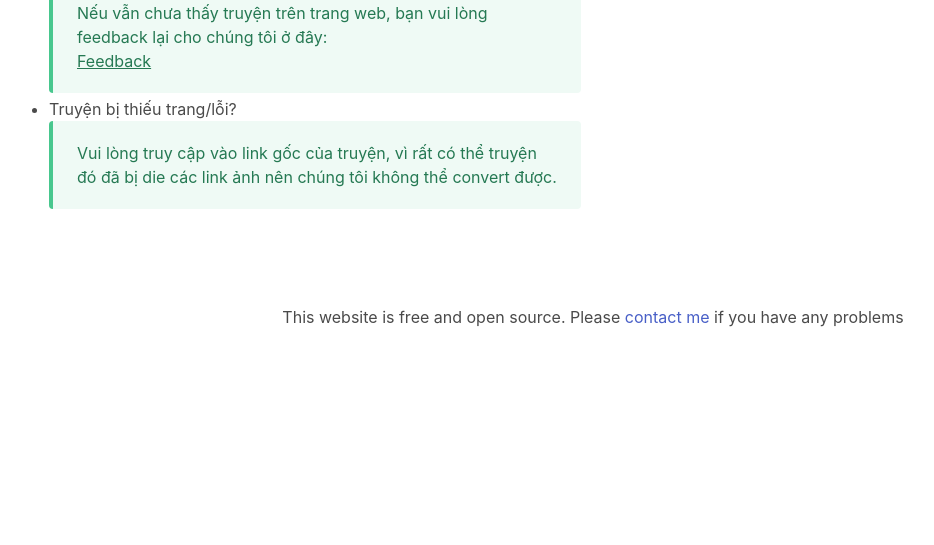
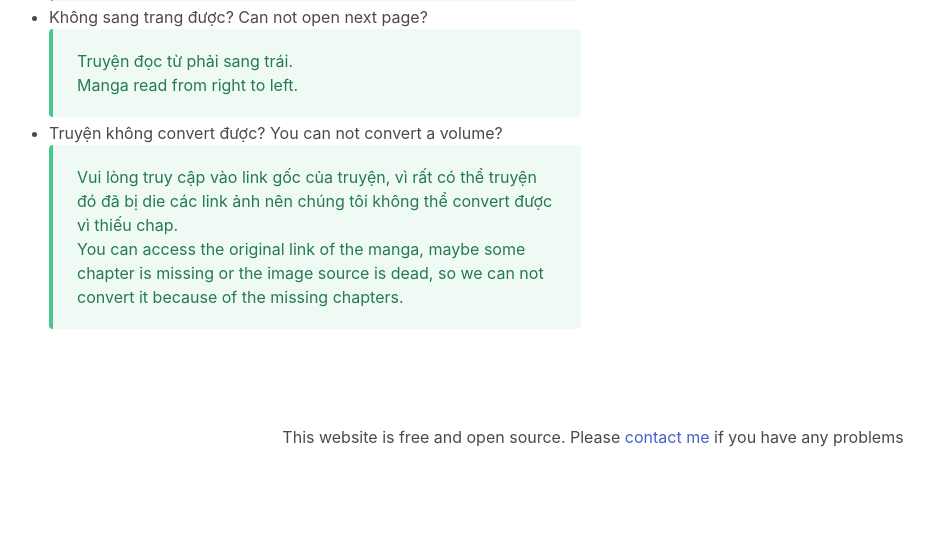
Before and after one commit to KindleManga/Kindlemanga, a Django app: page /faq/ in a window 1280 px wide. Shown: the part 1057-1602 px from the top of the page, without its empty margins (47-981 px from the left). Before the commit the page ends 1384 px from the top, so only its background shows below. Run offline with Django 3.2, Linux system fonts and the light colour scheme; parts of the project's set-up code (start-up, migrations or seed data) failed here and were passed over; some libraries are stand-ins or nearby versions.

Commit message:
update readme

```diff
--- a/manga_web/templates/manga/faq.html
+++ b/manga_web/templates/manga/faq.html
@@ -11,7 +11,7 @@
         <div class="content">
           <ul>
             <li>
-              Một vol(tập) có bao nhiêu chap(chương)?
+              Một vol(tập) có bao nhiêu chap(chương)? / How many chapters in a volume?
               <article class="message is-success">
                 <div class="message-body">
                   <p>
@@ -23,6 +23,14 @@
                     >
                     thì mình đã chia mỗi volume gồm 12 chapter. Còn lẻ bao nhiêu
                     chap thì sẽ cho vào vol cuối. (Update: giảm còn 10 chap)
+                    <br>
+                    As you can see in this
+                    <a
+                      href="https://www.reddit.com/r/manga/comments/2iq8vz/is_there_a_set_amount_of_chapters_per_volume/"
+                      target="_blank"
+                      >thread</a
+                    >
+                    I will pack 10 chapters per volume.
                   </p>
                 </div>
               </article>
@@ -30,6 +38,7 @@
             <li>
               Bạn không tìm thấy truyện của mình? Vui lòng để lại link truyện ở
               đây:
+              Can't find your favorite manga? Request here:
               <article class="message is-success">
                 <div class="message-body">
                   <iframe
@@ -45,24 +54,24 @@
               </article>
             </li>
             <li>
-              Bạn không thấy email thông báo sau 20 phút?
+              Không sang trang được? Can not open next page?
               <article class="message is-success">
                 <div class="message-body">
-                  Bạn vui lòng vào lại trang truyện bạn vừa yêu cầu hoặc kiểm
-                  tra ở mục spam của email. <br />
-                  Nếu vẫn chưa thấy truyện trên trang web, bạn vui lòng feedback
-                  lại cho chúng tôi ở đây:<br />
-                  <a href="{% url 'django_contact_form' %}">Feedback</a>
+                  Truyện đọc từ phải sang trái.<br>
+                  Manga read from right to left.<br>
                 </div>
               </article>
             </li>
             <li>
-              Truyện bị thiếu trang/lỗi?
+              Truyện không convert được? You can not convert a volume?
               <article class="message is-success">
                 <div class="message-body">
                   Vui lòng truy cập vào link gốc của truyện, vì rất có thể
                   truyện đó đã bị die các link ảnh nên chúng tôi không thể
-                  convert được.
+                  convert được vì thiếu chap. <br>
+                  You can access the original link of the manga, maybe some chapter is missing or
+                  the image source is dead, so we can not convert it because
+                  of the missing chapters.
                 </div>
               </article>
             </li>
```
Also changed, not shown: README.md, static/images/converting.png (added).
